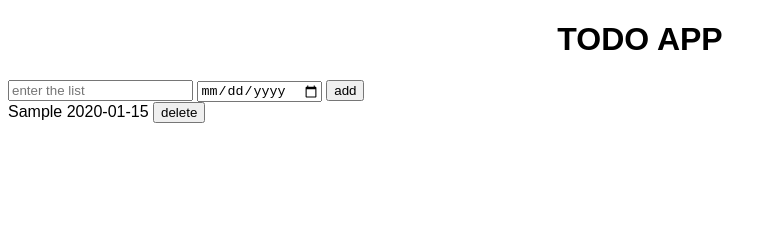
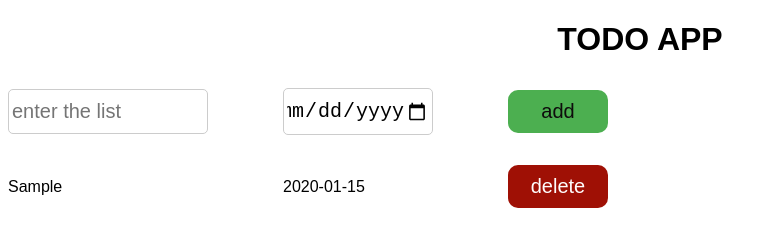
Before and after one commit to fahadnaseem1/calculatorapp, a plain HTML site: page todo list/todo.html in a window 1280 px wide. Both pictures are taken after typing "Sample", "2020-01-15" into the empty fields and a click on the button "add". Shown: the whole page, without its empty margins (0-777 px from the left). Drawn offline with Linux system fonts and the light colour scheme.

Commit message:
designing todo

```diff
--- a/todo list/todo.css
+++ b/todo list/todo.css
@@ -5,3 +5,35 @@
 body{
     font-family: Arial, Helvetica, sans-serif;
 }
+.grid-container{
+    display:grid;
+    grid-template-columns: 200px 150px 100px;
+    column-gap: 75px;
+    row-gap: 30px;
+    margin-top: 30px;
+    align-items: center;
+}
+.input, .date{
+    font-size: 20px;
+    padding: 10px 3px;
+    border: 1px solid #ccc;
+    border-radius: 5px;
+}
+.btn-todo{
+    font-size: 20px;
+    padding: 10px 0px;
+    background-color: #4CAF50;
+    color: rgb(14, 12, 12);
+    border: none;
+    border-radius: 10px;
+    cursor: pointer;
+}
+.btn-delete{
+    font-size: 20px;
+    padding: 10px 0px;
+    background-color: #9f1005;
+    color: rgb(255, 252, 252);
+    border: none;
+    border-radius: 10px;
+    cursor: pointer;
+}
--- a/todo list/todo.html
+++ b/todo list/todo.html
@@ -6,10 +6,12 @@
 </head>
 <body>
     <h1 id = heading>  todo app</h1>
+    <div class="grid-container">
     <input type="text" class="input" placeholder="enter the list">
     <input type="date" class="date" >
-    <button class="button" onclick="addTodo()">add</button>
-    <div class="todo-container"></div>
+    <button class="btn-todo" onclick="addTodo()">add</button>
+    </div>
+    <div class="todo-container grid-container"></div>
     <script src="todo.js"></script>
 </body>
 </html>
--- a/todo list/todo.js
+++ b/todo list/todo.js
@@ -18,11 +18,9 @@
     for( let i =0;i< todoList.length;i++){
       let {item , date} = todoList[i];
         newHtml+= `
-        <div>
             <span>${item} </span>
             <span>${date}</span>
-            <button onClick="todoList.splice(${i},1); displayElement();">delete</button>
-        </div>
+            <button class="btn-delete" onclick="todoList.splice(${i},1); displayElement();">delete</button>
         `;
     }
     containerElement.innerHTML=newHtml;
```
